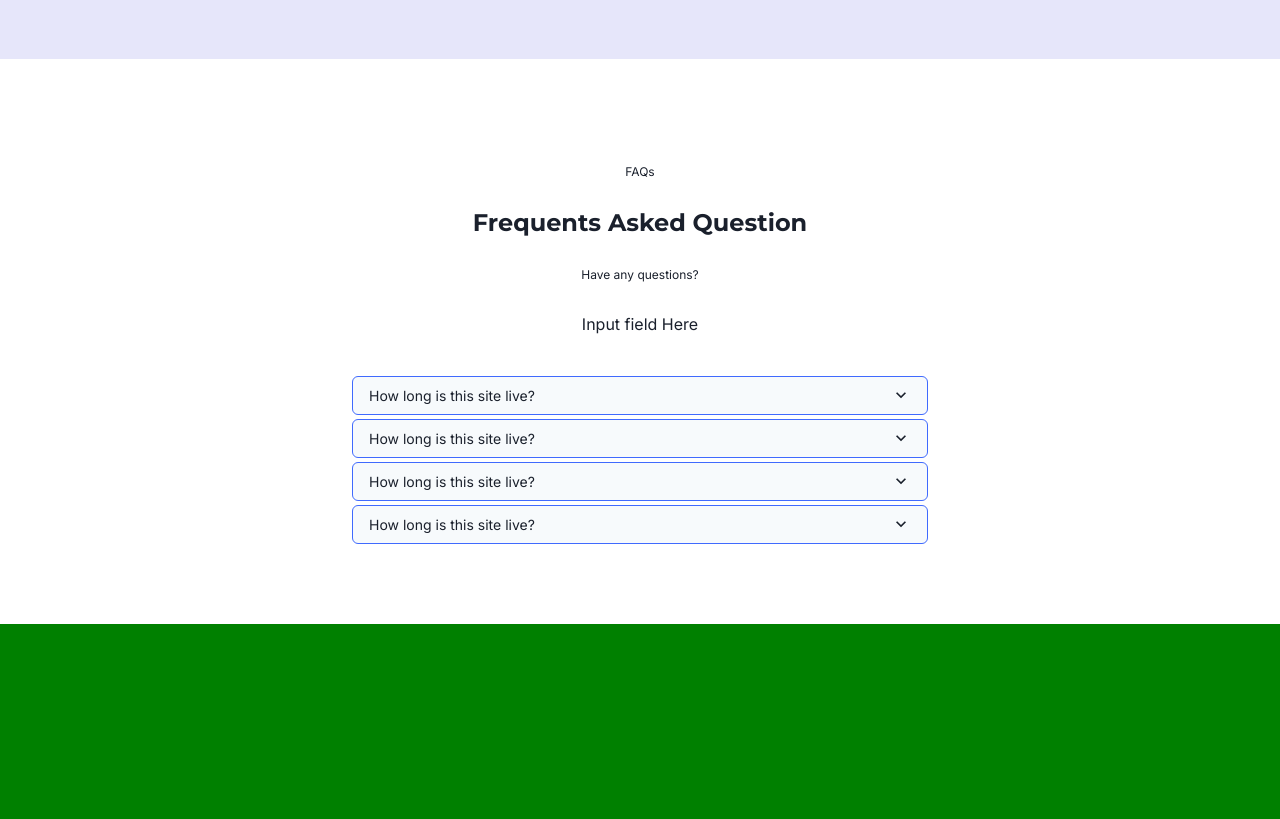
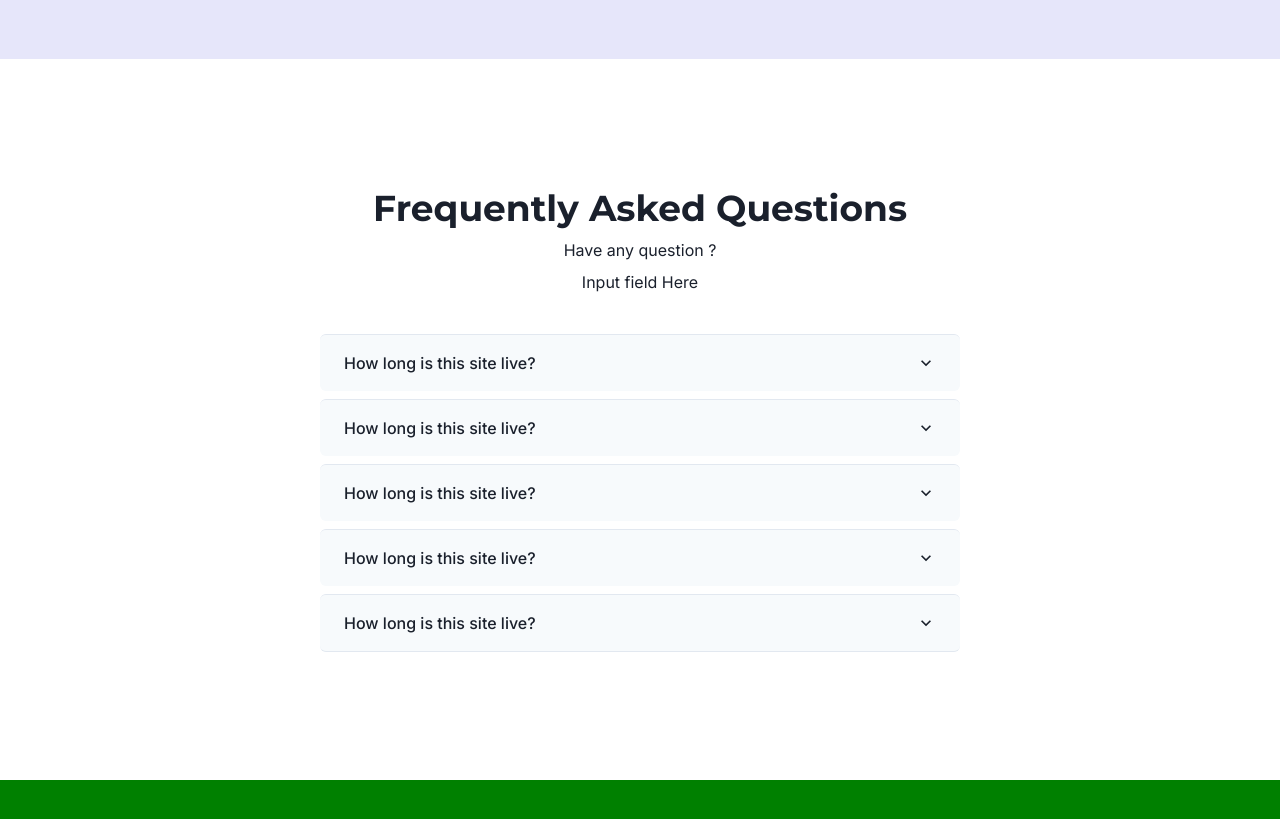
Before and after one commit to scopeseeker/scopeseeker-frontend, a Next.js app: page / in a window 1280 px wide. Shown: the part 1440-2259 px from the top of the page. Built offline with nearby package versions, Linux system fonts and the light colour scheme.

Commit message:
rfc:  faq style improved

```diff
--- a/component/sections/FAQ.tsx
+++ b/component/sections/FAQ.tsx
@@ -13,38 +13,109 @@ import {
 
 const FAQ = () => {
   return (
-    <Box w={'full'} marginTop={16} marginBottom={20}>
-      <VStack spacing={7} py={10}>
-        <Text fontSize={'xs'}>FAQs</Text>
-        <Heading as="h1" fontSize={'2xl'}>
-          Frequents Asked Question
-        </Heading>
-        <Text fontSize={'xs'}>Have any questions?</Text>
-        {/* <InputGroup borderRadius={'full'} justifyContent={'center'}>
-          <Input w={'2xs'} borderRadius={'full'} />
-          <InputRightAddon borderRadius={'full'} fontSize={'xs'} cursor={'pointer'} children='Search' />
-        </InputGroup> */}
+    <VStack w={'full'} my={32} gap={10}>
+      <VStack>
+        <Heading textAlign={'center'}>Frequently Asked Questions</Heading>
+        <Text as={'span'}>Have any question ?</Text>
         <Text>Input field Here</Text>
       </VStack>
 
       <Accordion allowMultiple>
-        <VStack gap={1}>
+        <VStack gap={2}>
           <AccordionItem
-            w={'xl'}
-            justifyContent={'space-between'}
+            p={2}
+            w={'50vw'}
             bg={'gray.50'}
-            border={'1px solid'}
-            borderColor={'brand.100'}
             borderRadius={'md'}
           >
-            <AccordionButton>
-              <Box as="span" fontSize={'sm'} flex="1" textAlign="left">
+            <AccordionButton _hover={{ backgroundColor: 'none' }}>
+              <Box as="span" fontSize={'md'} fontWeight={'medium'} flex="1" textAlign="left">
                 How long is this site live?
               </Box>
               <AccordionIcon />
             </AccordionButton>
 
-            <AccordionPanel fontSize={'xs'} pb={4}>
+            <AccordionPanel fontSize={'sm'}>
+              Lorem ipsum dolor sit amet, consectetur adipiscing elit, sed do
+              eiusmod tempor incididunt ut labore et dolore magna aliqua. Ut
+              enim ad minim veniam, quis nostrud exercitation ullamco laboris
+              nisi ut aliquip ex ea commodo consequat.
+            </AccordionPanel>
+          </AccordionItem>
+          <AccordionItem
+            p={2}
+            w={'50vw'}
+            bg={'gray.50'}
+            borderRadius={'md'}
+          >
+            <AccordionButton _hover={{ backgroundColor: 'none' }}>
+              <Box as="span" fontSize={'md'} fontWeight={'medium'} flex="1" textAlign="left">
+                How long is this site live?
+              </Box>
+              <AccordionIcon />
+            </AccordionButton>
+
+            <AccordionPanel fontSize={'sm'}>
+              Lorem ipsum dolor sit amet, consectetur adipiscing elit, sed do
+              eiusmod tempor incididunt ut labore et dolore magna aliqua. Ut
+              enim ad minim veniam, quis nostrud exercitation ullamco laboris
+              nisi ut aliquip ex ea commodo consequat.
+            </AccordionPanel>
+          </AccordionItem>
+          <AccordionItem
+            p={2}
+            w={'50vw'}
+            bg={'gray.50'}
+            borderRadius={'md'}
+          >
+            <AccordionButton _hover={{ backgroundColor: 'none' }}>
+              <Box as="span" fontSize={'md'} fontWeight={'medium'} flex="1" textAlign="left">
+                How long is this site live?
+              </Box>
+              <AccordionIcon />
+            </AccordionButton>
+
+            <AccordionPanel fontSize={'sm'}>
+              Lorem ipsum dolor sit amet, consectetur adipiscing elit, sed do
+              eiusmod tempor incididunt ut labore et dolore magna aliqua. Ut
+              enim ad minim veniam, quis nostrud exercitation ullamco laboris
+              nisi ut aliquip ex ea commodo consequat.
+            </AccordionPanel>
+          </AccordionItem>
+          <AccordionItem
+            p={2}
+            w={'50vw'}
+            bg={'gray.50'}
+            borderRadius={'md'}
+          >
+            <AccordionButton _hover={{ backgroundColor: 'none' }}>
+              <Box as="span" fontSize={'md'} fontWeight={'medium'} flex="1" textAlign="left">
+                How long is this site live?
+              </Box>
+              <AccordionIcon />
+            </AccordionButton>
+
+            <AccordionPanel fontSize={'sm'}>
+              Lorem ipsum dolor sit amet, consectetur adipiscing elit, sed do
+              eiusmod tempor incididunt ut labore et dolore magna aliqua. Ut
+              enim ad minim veniam, quis nostrud exercitation ullamco laboris
+              nisi ut aliquip ex ea commodo consequat.
+            </AccordionPanel>
+          </AccordionItem>
+          <AccordionItem
+            p={2}
+            w={'50vw'}
+            bg={'gray.50'}
+            borderRadius={'md'}
+          >
+            <AccordionButton _hover={{ backgroundColor: 'none' }}>
+              <Box as="span" fontSize={'md'} fontWeight={'medium'} flex="1" textAlign="left">
+                How long is this site live?
+              </Box>
+              <AccordionIcon />
+            </AccordionButton>
+
+            <AccordionPanel fontSize={'sm'}>
               Lorem ipsum dolor sit amet, consectetur adipiscing elit, sed do
               eiusmod tempor incididunt ut labore et dolore magna aliqua. Ut
               enim ad minim veniam, quis nostrud exercitation ullamco laboris
@@ -52,77 +123,9 @@ const FAQ = () => {
             </AccordionPanel>
           </AccordionItem>
 
-          <AccordionItem
-            w={'xl'}
-            justifyContent={'space-between'}
-            bg={'gray.50'}
-            border={'1px solid'}
-            borderColor={'brand.100'}
-            borderRadius={'md'}
-          >
-            <AccordionButton>
-              <Box as="span" fontSize={'sm'} flex="1" textAlign="left">
-                How long is this site live?
-              </Box>
-              <AccordionIcon />
-            </AccordionButton>
-
-            <AccordionPanel fontSize={'xs'} pb={4}>
-              Lorem ipsum dolor sit amet, consectetur adipiscing elit, sed do
-              eiusmod tempor incididunt ut labore et dolore magna aliqua. Ut
-              enim ad minim veniam, quis nostrud exercitation ullamco laboris
-              nisi ut aliquip ex ea commodo consequat.
-            </AccordionPanel>
-          </AccordionItem>
-
-          <AccordionItem
-            w={'xl'}
-            justifyContent={'space-between'}
-            bg={'gray.50'}
-            border={'1px solid'}
-            borderColor={'brand.100'}
-            borderRadius={'md'}
-          >
-            <AccordionButton>
-              <Box as="span" fontSize={'sm'} flex="1" textAlign="left">
-                How long is this site live?
-              </Box>
-              <AccordionIcon />
-            </AccordionButton>
-
-            <AccordionPanel fontSize={'xs'} pb={4}>
-              Lorem ipsum dolor sit amet, consectetur adipiscing elit, sed do
-              eiusmod tempor incididunt ut labore et dolore magna aliqua. Ut
-              enim ad minim veniam, quis nostrud exercitation ullamco laboris
-              nisi ut aliquip ex ea commodo consequat.
-            </AccordionPanel>
-          </AccordionItem>
-
-          <AccordionItem
-            w={'xl'}
-            justifyContent={'space-between'}
-            bg={'gray.50'}
-            border={'1px solid'}
-            borderColor={'brand.100'}
-            borderRadius={'md'}
-          >
-            <AccordionButton>
-              <Box as="span" fontSize={'sm'} flex="1" textAlign="left">
-                How long is this site live?
-              </Box>
-              <AccordionIcon />
-            </AccordionButton>
-
-            <AccordionPanel fontSize={'xs'} pb={4}>
-              Lorem ipsum dolor sit amet, consectetur adipiscing elit, sed do
-              eiusmod tempor incididunt ut labore et dolore magna aliqua. Ut
-              enim ad minim veniam, quis nostrud exercitation ullamco laboris
-              nisi ut aliquip ex ea commodo consequat.
-            </AccordionPanel>
-          </AccordionItem>
         </VStack>
       </Accordion>
-    </Box>
+    </VStack>
   );
 };
 
```
